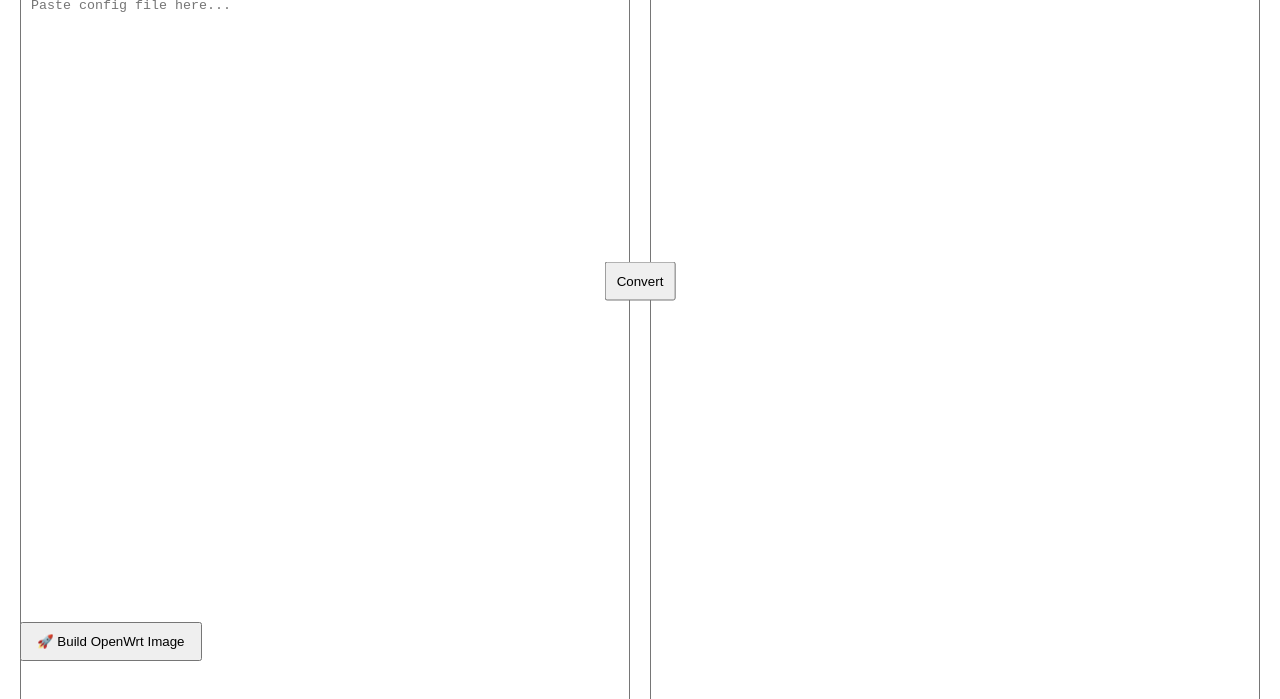
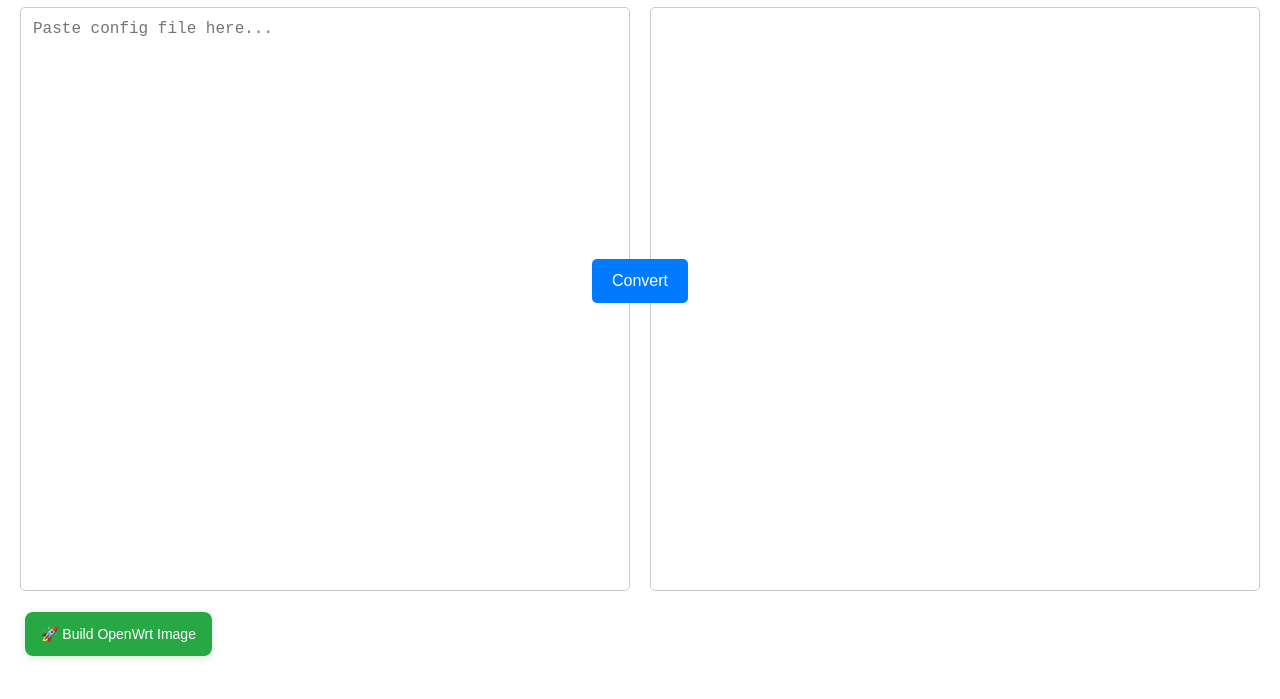
Before and after one commit to AzimsTech/OpenWrt-Builder, a plain HTML site: page config2uci/index.html in a window 1280 px wide. Shown: the part 119-818 px from the top of the page. Drawn offline with Linux system fonts and the light colour scheme.

Commit message:
♻️ refactor(ui): reorganize assets and update file paths
- move css and js files into assets directory
- update file paths in html files
- remove obsolete config file

```diff
--- a/config2uci/index.html
+++ b/config2uci/index.html
@@ -4,66 +4,8 @@
     <meta charset="UTF-8">
     <meta name="viewport" content="width=device-width, initial-scale=1.0">
     <title>OpenWRT Config to UCI Converter</title>
-    <style>
-        body {
-            font-family: Arial, sans-serif;
-            margin: 20px;
-            background-color: white;
-            color: black;
-            display: flex;
-            flex-direction: column;
-            height: 100vh;
-        }
-        .container {
-            display: flex;
-            gap: 20px;
-            flex: 1;
-        }
-        .box {
-            flex: 1;
-            display: flex;
-            flex-direction: column;
-        }
-        textarea {
-            flex: 1;
-            width: 100%;
-            padding: 10px;
-            box-sizing: border-box;
-            resize: none;
-        }
-        .button-container {
-            display: flex;
-            justify-content: center;
-            align-items: center;
-            position: fixed;
-            top: 50%;
-            left: 50%;
-            transform: translate(-50%, -50%);
-        }
-        button {
-            padding: 10px;
-            cursor: pointer;
-        }
-        @media (prefers-color-scheme: dark) {
-            body {
-                background-color: #121212;
-                color: white;
-            }
-            textarea {
-                background-color: #1e1e1e;
-                color: white;
-                border: 1px solid #444;
-            }
-        }
-
-        #configToUciButton {
-            position: fixed;
-            bottom: 20px;
-            left: 20px;
-            padding: 10px 15px;
-            cursor: pointer;
-        }
-    </style>
+    <link rel="stylesheet" href="css/config2uci.css">
+    <link rel="stylesheet" href="../assets/css/styles.css">
 </head>
 <body>
     <h2>OpenWRT Config to UCI Converter</h2>
@@ -81,6 +23,6 @@
         <button onclick="convertToUci()">Convert</button>
     </div>
     <button id="configToUciButton" onclick="location.href='../index.html'">🚀 Build OpenWrt Image</button>
-    <script src="config2uci.js"></script>
+    <script src="js/config2uci.js"></script>
 </body>
 </html>
```
Also changed, not shown: index.html (+2 -2 lines), assets/css/styles.css (renamed from styles.css), assets/js/scripts.js (renamed from scripts.js), config2uci/css/config2uci.css (renamed from config2uci/config2uci.css), config2uci/js/config2uci.js (renamed from config2uci/config2uci.js), 1 other file.
